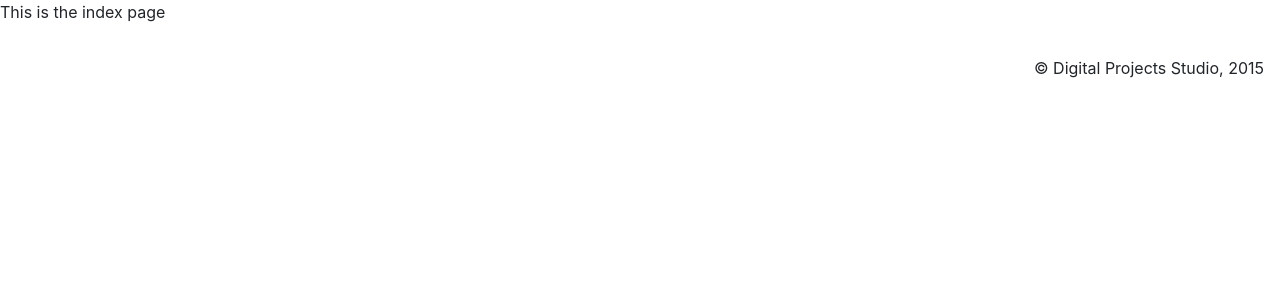
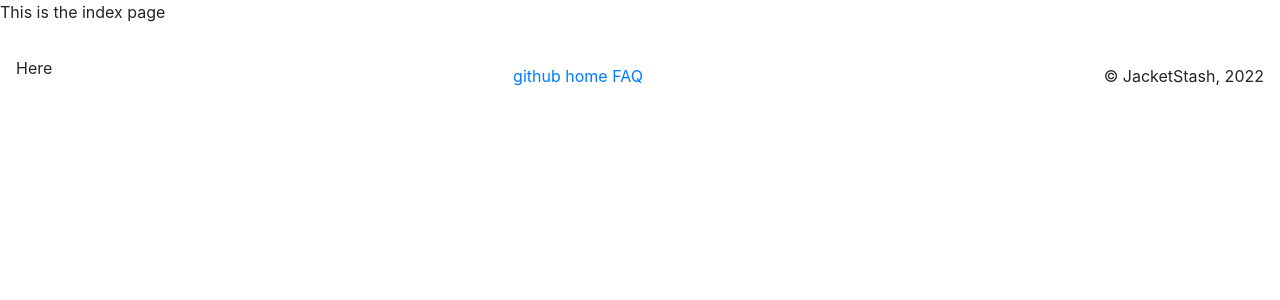
Before and after one commit to 2020ayao/jacketstashweb, a Django app: page / in a window 1280 px wide. Shown: the top 300 px of the page. Run offline with Django 4.2, Linux system fonts and the light colour scheme; some libraries are stand-ins or nearby versions.

Commit message:
faq page

```diff
--- a/base/urls.py
+++ b/base/urls.py
@@ -5,4 +5,5 @@ from . import views
 urlpatterns = [
     path('', views.index, name='index'),
     path('terms-conditions', views.toc, name='toc'),
+    path('FAQ', views.faqs, name='faqs')
 ]
--- a/base/views.py
+++ b/base/views.py
@@ -7,3 +7,6 @@ def index(request):
 
 def toc(request):
     return HttpResponse("Terms and Conditions")
+
+def faqs(request):
+    return render(request, 'base/faqs.html', {})
--- a/templates/main.html
+++ b/templates/main.html
@@ -37,17 +37,20 @@
 
     <footer>
       <div class="navbar navbar-inverse navbar-static-bottom" role="navigation">
-        <div class="navbar-text pull-left"></div>
+        <div class="navbar-text pull-left">
+          <p>Here</p>
+        </div>
         <div class="navbar-text pull-right">
           <!-- Add in your social media / github links here -->
-          <a href="https://github.com/clarkdatalabs">
-            <i class="fa fa-github-square fa-2x"></i
+          <a href="https://github.com/clarkdatalabs"
+            >github <i class="fa fa-github-square fa-2x"></i
           ></a>
+
+          <a href="{% url 'index' %}">home</a>
+          <a href="{% url 'faq' %}">FAQ</a>
         </div>
         <!--Below is the copyright information for the site. You can fill in your own here.-->
-        <div class="navbar-text pull-left">
-          &copy; Digital Projects Studio, 2015
-        </div>
+        <div class="navbar-text pull-left">&copy; JacketStash, 2022</div>
       </div>
     </footer>
   </body>
```
Also changed, not shown: base/templates/base/faqs.html (added, +7 -0 lines).
